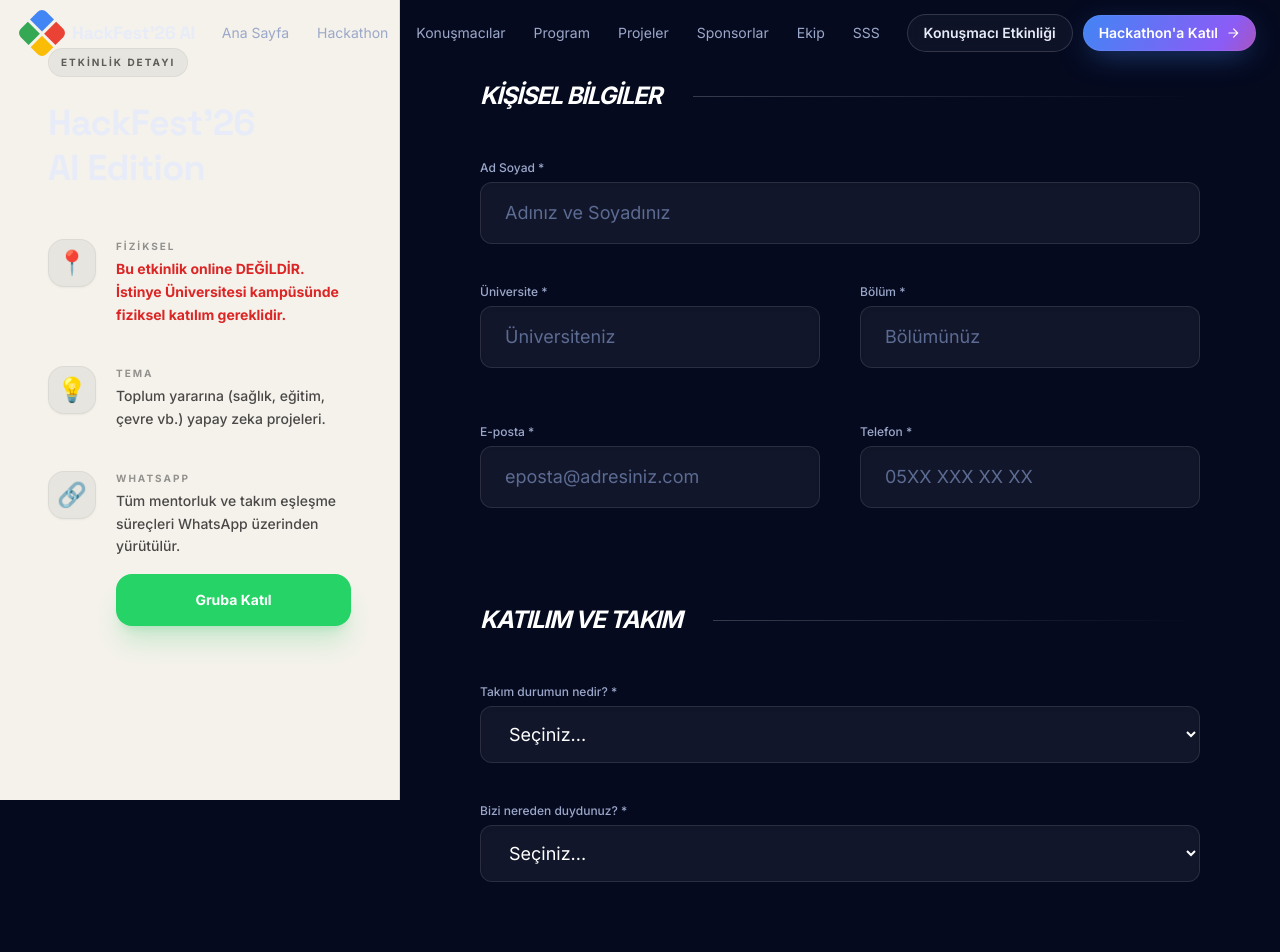
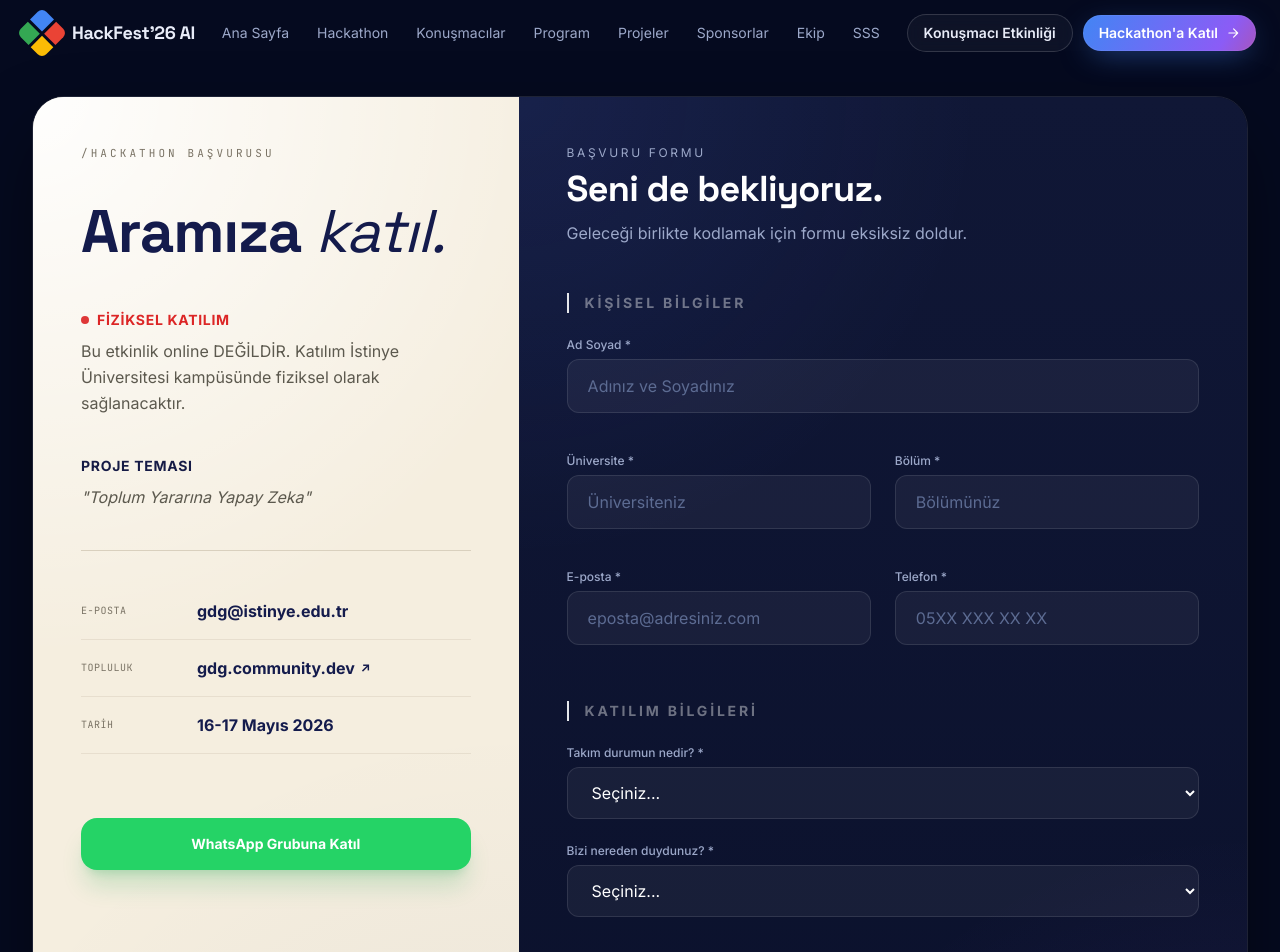
Before and after one commit to BeyzaESER22/HackatonWebSitesi, a Next.js app: page /register in a window 1280 px wide. Shown: the top 952 px of the page. Built offline with nearby package versions, Linux system fonts and the light colour scheme; no server answers.

Commit message:
refactor: unified split-screen layout for hackathon form via shell

```diff
--- a/src/app/register/page.js
+++ b/src/app/register/page.js
@@ -1,4 +1,5 @@
 import { HackathonForm } from '@/components/forms/HackathonForm';
+import { HackathonApplicationShell } from '@/components/layout/HackathonApplicationShell';
 
 export const metadata = {
   title: 'Başvuru Yap | HackFest\'26 AI',
@@ -7,8 +8,12 @@ export const metadata = {
 
 export default function RegisterPage() {
   return (
-    <main className="min-h-screen bg-navy-900">
-      <HackathonForm />
+    <main className="min-h-screen bg-navy-950 pt-24 pb-20">
+      <div className="max-w-[1440px] mx-auto px-4 sm:px-6 lg:px-8">
+        <HackathonApplicationShell>
+          <HackathonForm />
+        </HackathonApplicationShell>
+      </div>
     </main>
   );
 }
--- a/src/components/forms/HackathonForm.js
+++ b/src/components/forms/HackathonForm.js
@@ -5,7 +5,6 @@ import { Button, ArrowRightIcon } from '@/components/ui/Button';
 import { useApp } from '@/context/AppContext';
 import { LoaderInline } from '@/components/ui/Loader';
 import { cn } from '@/lib/helpers';
-import { SITE } from '@/lib/constants';
 
 const DRAFT_KEY = 'hf26_hackathon_form_draft';
 const SUBMISSION_KEY_STORAGE = 'hf26_hackathon_submission_key';
@@ -31,7 +30,7 @@ export function HackathonForm({ onSuccess }) {
   const { showToast } = useApp();
 
   const fieldClassName =
-    'rounded-2xl border-white/10 bg-white/[0.05] px-6 py-4 text-lg text-white placeholder:text-[#7D87AF] focus:border-primary/50 focus:bg-white/[0.08] transition-all duration-300 w-full shadow-inner';
+    'rounded-2xl border-white/10 bg-white/[0.05] px-5 py-3.5 text-base text-white placeholder:text-[#7D87AF] focus:border-primary/50 focus:bg-white/[0.08] transition-all duration-300 w-full';
 
   const update = (k) => (e) => {
     const value = e.target.value;
@@ -112,7 +111,7 @@ export function HackathonForm({ onSuccess }) {
       setForm(initial);
       showToast({
         title: 'Başvurun alındı!',
-        message: 'Kaydın başarıyla tamamlandı. WhatsApp topluluğunda görüşmek üzere!'
+        message: 'Kaydın başarıyla tamamlandı.'
       });
       onSuccess?.();
     } catch (err) {
@@ -127,67 +126,23 @@ export function HackathonForm({ onSuccess }) {
   };
 
   return (
-    <div className="flex flex-col lg:flex-row min-h-screen w-full bg-navy-900 relative overflow-hidden">
-
-      {/* SOL PANEL: Bilgi ve Duyuru (Sıkıştırılmış & Açık Renk Teması) */}
-      <aside className="w-full lg:w-[320px] xl:w-[400px] shrink-0 bg-[#f4f2eb] p-10 lg:p-12 lg:h-screen lg:sticky lg:top-0 overflow-y-auto border-r border-black/10">
-        <div className="space-y-12">
-          <div>
-            <div className="inline-flex items-center gap-2 rounded-full bg-black/5 px-3 py-1.5 text-[10px] font-black uppercase tracking-[0.2em] text-black/60 mb-6 border border-black/5">
-              Etkinlik Detayı
+    <form onSubmit={submit} noValidate className="space-y-10">
+      <div className="space-y-6">
+        <h4 className="text-sm font-black text-white/40 uppercase tracking-[0.2em] border-l-2 border-primary pl-4">Kişisel Bilgiler</h4>
+        <div className="grid grid-cols-1 md:grid-cols-2 gap-6">
+          <div className="md:col-span-2">
+            <Input label="Ad Soyad *" name="fullName" value={form.fullName} onChange={update('fullName')} placeholder="Adınız ve Soyadınız" error={errors.fullName} className={fieldClassName} required />
           </div>
-            <h2 className="font-display text-4xl font-black leading-tight text-navy-950">
-              HackFest&apos;26 <br/>
-              <span className="text-primary font-black">AI Edition</span>
-            </h2>
-          </div>
-
-          <div className="space-y-10">
-            <InfoItemDark icon="📍" title="Fiziksel">
-              <p className="text-red-600 font-bold text-sm leading-relaxed">
-                Bu etkinlik online DEĞİLDİR. İstinye Üniversitesi kampüsünde fiziksel katılım gereklidir.
-              </p>
-            </InfoItemDark>
-
-            <InfoItemDark icon="💡" title="Tema">
-              <p className="text-sm leading-relaxed text-black/70 font-medium">Toplum yararına (sağlık, eğitim, çevre vb.) yapay zeka projeleri.</p>
-            </InfoItemDark>
-
-            <InfoItemDark icon="🔗" title="WhatsApp">
-              <p className="text-sm leading-relaxed text-black/70 font-medium">Tüm mentorluk ve takım eşleşme süreçleri WhatsApp üzerinden yürütülür.</p>
-              <a
-                href={SITE.social.whatsapp}
-                target="_blank"
-                rel="noopener noreferrer"
-                className="mt-4 flex items-center justify-center gap-3 rounded-2xl bg-[#25D366] px-6 py-4 text-sm font-black text-white shadow-xl shadow-green-500/20 transition-transform hover:scale-[1.02] active:scale-95"
-              >
-                Gruba Katıl
-              </a>
-            </InfoItemDark>
-          </div>
-        </div>
-      </aside>
-
-      {/* SAĞ PANEL: Genişletilmiş Form Alanı */}
-      <main className="flex-1 w-full p-6 sm:p-12 lg:p-20 overflow-y-auto">
-        <div className="max-w-4xl mx-auto">
-          <form onSubmit={submit} noValidate className="space-y-20">
-            <FormSection title="Kişisel Bilgiler">
-              <div className="space-y-10">
-                <Input label="Ad Soyad *" name="fullName" value={form.fullName} onChange={update('fullName')} placeholder="Adınız ve Soyadınız" error={errors.fullName} className={fieldClassName} required />
-                <div className="grid grid-cols-1 md:grid-cols-2 gap-10">
           <Input label="Üniversite *" name="university" value={form.university} onChange={update('university')} placeholder="Üniversiteniz" error={errors.university} className={fieldClassName} required />
           <Input label="Bölüm *" name="department" value={form.department} onChange={update('department')} placeholder="Bölümünüz" error={errors.department} className={fieldClassName} required />
-                </div>
-                <div className="grid grid-cols-1 md:grid-cols-2 gap-10">
           <Input type="email" label="E-posta *" name="email" value={form.email} onChange={update('email')} placeholder="eposta@adresiniz.com" error={errors.email} className={fieldClassName} required />
           <Input type="tel" label="Telefon *" name="phone" value={form.phone} onChange={update('phone')} placeholder="05XX XXX XX XX" error={errors.phone} className={fieldClassName} required />
         </div>
       </div>
-            </FormSection>
 
-            <FormSection title="Katılım ve Takım">
-              <div className="space-y-10">
+      <div className="space-y-6">
+        <h4 className="text-sm font-black text-white/40 uppercase tracking-[0.2em] border-l-2 border-primary pl-4">Katılım Bilgileri</h4>
+        <div className="space-y-6">
           <Select label="Takım durumun nedir? *" name="teamStatus" value={form.teamStatus} onChange={updateTeamStatus} error={errors.teamStatus} className={cn(fieldClassName, 'pr-12')} required>
             <option value="">Seçiniz...</option>
             <option value="has_team">Evet, bir takımım var</option>
@@ -196,7 +151,7 @@ export function HackathonForm({ onSuccess }) {
           </Select>
 
           {form.teamStatus === 'has_team' && (
-                  <div className="grid grid-cols-1 md:grid-cols-2 gap-10 animate-in fade-in slide-in-from-top-6 duration-500">
+            <div className="grid grid-cols-1 md:grid-cols-2 gap-6 animate-in fade-in slide-in-from-top-4 duration-500">
               <Select label="Takımda kaç kişisiniz? *" name="teamSize" value={form.teamSize} onChange={update('teamSize')} error={errors.teamSize} className={cn(fieldClassName, 'pr-12')} required>
                 <option value="">Seçiniz...</option>
                 <option value="2">2 kişi</option>
@@ -223,60 +178,29 @@ export function HackathonForm({ onSuccess }) {
             <option value="other">Diğer</option>
           </Select>
         </div>
-            </FormSection>
+      </div>
 
-            <FormSection title="Proje Fikri">
       <div className="space-y-6">
+        <h4 className="text-sm font-black text-white/40 uppercase tracking-[0.2em] border-l-2 border-primary pl-4">Proje</h4>
+        <div className="space-y-4">
           <Textarea
-                  label="Aklındaki Proje (Opsiyonel)"
+            label="Proje Fikri (Opsiyonel)"
             name="projectIdea"
-                  rows={6}
+            rows={4}
             value={form.projectIdea}
             onChange={update('projectIdea')}
-                  placeholder="Hangi sosyal probleme AI ile çözüm üretmek istersin?"
+            placeholder="Aklındaki proje fikrini kısaca anlatabilirsin."
             error={errors.projectIdea}
-                  className={cn(fieldClassName, 'min-h-[200px] resize-none')}
+            className={cn(fieldClassName, 'min-h-[120px] resize-none')}
           />
         </div>
-            </FormSection>
+      </div>
 
-            <div className="pt-12">
-              <Button type="submit" className="w-full py-7 text-2xl font-black shadow-2xl shadow-primary/30 rounded-[2rem] transition-transform hover:scale-[1.01]" disabled={busy} iconRight={!busy && <ArrowRightIcon />}>
+      <div className="pt-6">
+        <Button type="submit" className="w-full py-5 text-xl font-black shadow-xl shadow-primary/20 rounded-2xl transition-transform hover:scale-[1.01]" disabled={busy} iconRight={!busy && <ArrowRightIcon />}>
           {busy ? <LoaderInline>Gönderiliyor...</LoaderInline> : 'BAŞVURUYU TAMAMLA'}
         </Button>
-              <p className="mt-8 text-center text-xs text-ink-mute leading-relaxed max-w-lg mx-auto uppercase tracking-widest opacity-60">
-                Fiziksel katılım şartını kabul etmiş sayılırsınız.
-              </p>
       </div>
     </form>
-        </div>
-      </main>
-    </div>
   );
 }
-
-function InfoItemDark({ icon, title, children }) {
-  return (
-    <div className="flex gap-5">
-      <div className="flex h-12 w-12 shrink-0 items-center justify-center rounded-2xl bg-black/5 text-2xl shadow-sm border border-black/5">
-        {icon}
-      </div>
-      <div className="space-y-1">
-        <div className="text-[10px] font-black text-black/40 tracking-[0.2em] uppercase">{title}</div>
-        <div className="text-sm font-medium leading-relaxed text-black/80">{children}</div>
-      </div>
-    </div>
-  );
-}
-
-function FormSection({ title, children }) {
-  return (
-    <div className="animate-in fade-in slide-in-from-bottom-8 duration-1000">
-      <div className="flex items-center gap-8 mb-12">
-        <h3 className="text-2xl font-black text-white tracking-tighter shrink-0 uppercase italic">{title}</h3>
-        <div className="h-px w-full bg-gradient-to-r from-white/20 to-transparent"></div>
-      </div>
-      {children}
-    </div>
-  );
-}
--- a/src/components/layout/HackathonApplicationShell.js
+++ b/src/components/layout/HackathonApplicationShell.js
@@ -24,33 +24,6 @@ const infoRows = [
     )
   },
   {
-    label: 'Üniversite',
-    content: (
-      <a
-        href="https://www.istinye.edu.tr"
-        target="_blank"
-        rel="noopener noreferrer"
-        className="inline-flex items-center gap-1.5 transition hover:text-[#2F57D8]"
-      >
-        istinye.edu.tr <span className="text-xs">↗</span>
-      </a>
-    )
-  },
-  {
-    label: 'Adres',
-    content: (
-      <>
-        Ayazaga Mah. Azerbaycan Cad. No:3H,
-        <br />
-        Sariyer 34396, Istanbul
-      </>
-    )
-  },
-  {
-    label: 'Telefon',
-    content: SITE.phone
-  },
-  {
     label: 'Tarih',
     content: SITE.eventDates
   }
@@ -65,73 +38,90 @@ export function HackathonApplicationShell({
   return (
     <div
       className={cn(
-        'grid overflow-hidden rounded-[2rem] border border-white/10 shadow-soft lg:grid-cols-[0.96fr_1.08fr]',
+        'grid overflow-hidden rounded-[2rem] border border-white/10 shadow-soft lg:grid-cols-[0.8fr_1.2fr]',
         className
       )}
     >
       <aside
         className={cn(
-          'relative isolate overflow-hidden bg-[#F5EEDF] px-7 py-8 text-[#161B46] sm:px-8 lg:px-10 lg:py-10',
+          'relative isolate overflow-hidden bg-[#F5EEDF] px-7 py-8 text-[#161B46] sm:px-8 lg:px-12 lg:py-12',
           leftPanelClassName
         )}
       >
         <div className="absolute inset-0 bg-[radial-gradient(circle_at_top_left,rgba(255,255,255,0.95),transparent_42%),radial-gradient(circle_at_bottom_right,rgba(22,27,70,0.06),transparent_46%)]" />
         <div className="relative">
-          <div className="mb-8 font-mono text-[11px] uppercase tracking-[0.28em] text-[#7A7365]">
+          <div className="mb-10 font-mono text-[11px] uppercase tracking-[0.28em] text-[#7A7365]">
             /HACKATHON BAŞVURUSU
           </div>
 
-          <h2 className="font-display text-[2.7rem] font-bold leading-[0.95] tracking-[-0.03em] text-[#141B4C] sm:text-6xl">
-            Aramıza <span className="font-light italic">katıl.</span>
+          <h2 className="font-display text-[2.7rem] font-black leading-[0.95] tracking-[-0.03em] text-[#141B4C] sm:text-6xl">
+            Aramıza <span className="font-light italic text-primary">katıl.</span>
           </h2>
 
-          <p className="mt-6 max-w-md text-base leading-relaxed text-[#5C594E] sm:text-lg">
-            HackFest&apos;26 hackathon&apos;una başvurmak için formu doldur. Başvurular
-            jüri tarafından değerlendirilecek, sonuç sana e-posta ile iletilecek.
-          </p>
+          <div className="mt-12 space-y-10">
+            <div className="space-y-2">
+              <div className="flex items-center gap-2 text-red-600 font-bold text-sm uppercase tracking-wider">
+                <span className="h-2 w-2 rounded-full bg-red-600 animate-pulse"></span>
+                Fiziksel Katılım
+              </div>
+              <p className="text-[#5C594E] leading-relaxed">
+                Bu etkinlik online DEĞİLDİR. Katılım İstinye Üniversitesi kampüsünde fiziksel olarak sağlanacaktır.
+              </p>
+            </div>
 
-          <dl className="mt-10 border-t border-[#D9D0BE]">
-            {infoRows.map((row) => (
-              <InfoRow key={row.label} label={row.label}>
-                {row.content}
-              </InfoRow>
-            ))}
-          </dl>
+            <div className="space-y-2">
+              <div className="text-navy-950 font-bold text-sm uppercase tracking-wider">
+                Proje Teması
+              </div>
+              <p className="text-[#5C594E] leading-relaxed italic">
+                "Toplum Yararına Yapay Zeka"
+              </p>
+            </div>
+
+            <dl className="pt-8 border-t border-[#D9D0BE]">
+              {infoRows.map((row) => (
+                <div key={row.label} className="grid grid-cols-[100px_1fr] gap-4 py-4 border-b border-[#D9D0BE]/50">
+                  <dt className="font-mono text-[10px] uppercase tracking-wider text-[#7A7365] pt-1">{row.label}</dt>
+                  <dd className="font-bold text-[#141B4C]">{row.content}</dd>
+                </div>
+              ))}
+            </dl>
+
+            <div className="pt-6">
+              <a
+                href={SITE.social.whatsapp}
+                target="_blank"
+                rel="noopener noreferrer"
+                className="flex items-center justify-center gap-3 rounded-2xl bg-[#25D366] px-6 py-4 text-sm font-black text-white shadow-xl shadow-green-600/20 transition-transform hover:scale-[1.02] active:scale-95"
+              >
+                WhatsApp Grubuna Katıl
+              </a>
+            </div>
+          </div>
         </div>
       </aside>
 
       <section
         className={cn(
-          'relative isolate overflow-hidden bg-[linear-gradient(180deg,#101736_0%,#0A102A_100%)] px-7 py-8 sm:px-8 lg:px-9 lg:py-9',
+          'relative isolate overflow-hidden bg-[linear-gradient(180deg,#101736_0%,#0A102A_100%)] px-7 py-8 sm:px-8 lg:px-12 lg:py-12',
           rightPanelClassName
         )}
       >
-        <div className="absolute inset-0 bg-[radial-gradient(circle_at_top_left,rgba(92,121,255,0.16),transparent_32%),radial-gradient(circle_at_bottom_right,rgba(182,107,255,0.18),transparent_35%)]" />
+        <div className="absolute inset-0 bg-[radial-gradient(circle_at_top_left,rgba(92,121,255,0.1),transparent_32%),radial-gradient(circle_at_bottom_right,rgba(182,107,255,0.1),transparent_35%)]" />
         <div className="relative">
           <div className="mb-2 text-xs uppercase tracking-[0.22em] text-ink-dim">
-            Hackathon Başvurusu
+            Başvuru Formu
           </div>
           <h3 className="font-display text-3xl font-bold leading-tight text-white sm:text-4xl">
-            Geleceği kodlamaya hazır mısın?
+            Seni de bekliyoruz.
           </h3>
           <p className="mt-3 max-w-xl text-sm leading-relaxed text-ink-dim sm:text-base">
-            Formu doldur, başvurun jüri tarafından değerlendirilsin.
+            Geleceği birlikte kodlamak için formu eksiksiz doldur.
           </p>
 
-          <div className="mt-8">{children}</div>
+          <div className="mt-12">{children}</div>
         </div>
       </section>
     </div>
   );
 }
-
-function InfoRow({ label, children }) {
-  return (
-    <div className="grid grid-cols-[104px_1fr] gap-4 border-b border-[#D9D0BE] py-5 text-[#171F4E] sm:grid-cols-[132px_1fr]">
-      <dt className="pt-1 font-mono text-[11px] uppercase tracking-[0.2em] text-[#7A7365]">
-        {label}
-      </dt>
-      <dd className="text-lg font-semibold leading-relaxed">{children}</dd>
-    </div>
-  );
-}
```
Lines whose indentation alone changed are shown as unchanged.
